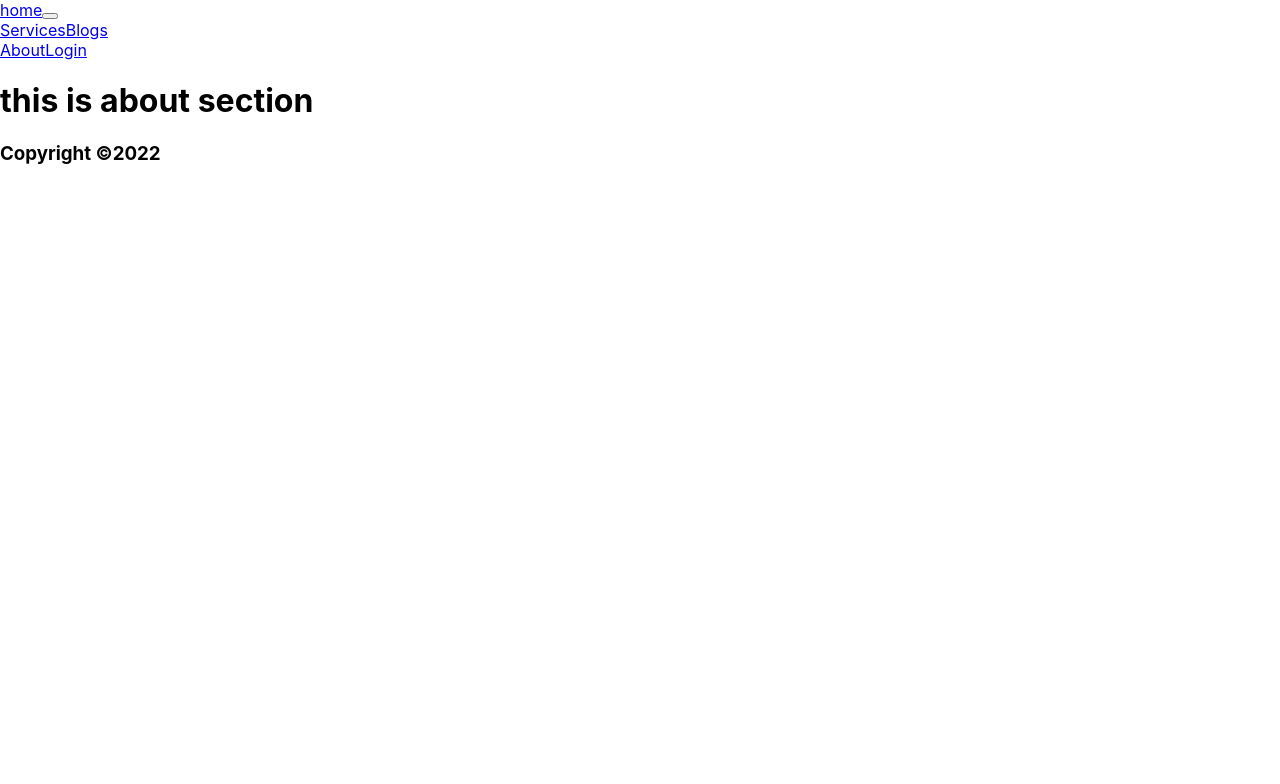
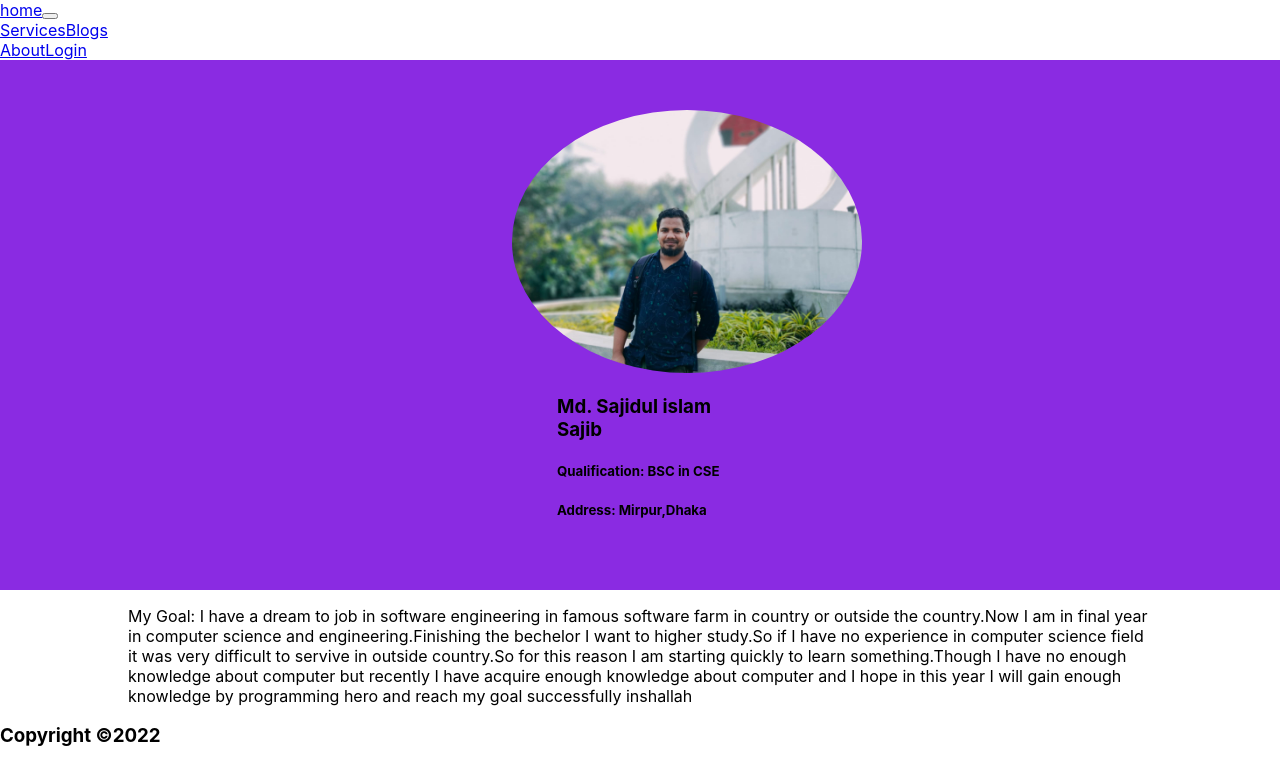
Before and after one commit to sajib-rana/independent-service-provider-10, a React (Create React App) app: page /about in a window 1280 px wide. Shown: the top 784 px of the page. Built offline with nearby package versions, Linux system fonts and the light colour scheme; no server answers; the HTML template or start-up script is replaced by a standard one.

Commit message:
email verification and toast

```diff
--- a/package.json
+++ b/package.json
@@ -14,6 +14,7 @@
     "react-firebase-hooks": "^5.0.3",
     "react-router-dom": "^6.3.0",
     "react-scripts": "5.0.1",
+    "react-toastify": "^8.2.0",
     "web-vitals": "^2.1.4"
   },
   "scripts": {
--- a/src/Pages/Home/About/About.css
+++ b/src/Pages/Home/About/About.css
@@ -0,0 +1,17 @@
+.img-style{
+    width: 350px;
+    padding: 0 auto;
+    border-radius: 50%;
+
+}
+.profile{
+    background-color: blueviolet;
+    padding: 50px 40%;
+}
+.information{
+    margin: 10px 45px;
+}
+.goal{
+  width: 80%;
+  margin: 10px auto;
+}
--- a/src/Pages/Home/About/About.js
+++ b/src/Pages/Home/About/About.js
@@ -1,11 +1,33 @@
-import React from 'react';
+import React from "react";
+import "./About.css";
+import sajib from "../../../images/sajib.jpeg";
 
 const About = () => {
-    return (
-        <div>
-            <h1>this is about section</h1>
+  return (
+    <div>
+      <div className="profile">
+        <img className="img-style" src={sajib} alt="" />
+        <div className="information">
+          <h3>Md. Sajidul islam Sajib</h3>
+          <h5>Qualification: BSC in CSE</h5>
+          <h5>Address: Mirpur,Dhaka</h5>
         </div>
-    );
+      </div>
+      <div className="goal">
+        <p>
+          My Goal: I have a dream to job in software engineering in famous
+          software farm in country or outside the country.Now I am in final year
+          in computer science and engineering.Finishing the bechelor I want to
+          higher study.So if I have no experience in computer science field it
+          was very difficult to servive in outside country.So for this reason I
+          am starting quickly to learn something.Though I have no enough
+          knowledge about computer but recently I have acquire enough knowledge
+          about computer and I hope in this year I will gain enough knowledge by
+          programming hero and reach my goal successfully inshallah
+        </p>
+      </div>
+    </div>
+  );
 };
 
 export default About;
--- a/src/Pages/Login/Login/Login.js
+++ b/src/Pages/Login/Login/Login.js
@@ -1,9 +1,11 @@
 import React, { useRef } from 'react';
-import { Button, Form } from 'react-bootstrap';
-import { useSignInWithEmailAndPassword } from 'react-firebase-hooks/auth';
+import { Button, Form, Toast } from 'react-bootstrap';
+import { useSendPasswordResetEmail, useSignInWithEmailAndPassword } from 'react-firebase-hooks/auth';
 import { Link, useLocation, useNavigate } from 'react-router-dom';
 import auth from '../../../firebase.init';
 import SocialLogin from './SocialLogin/SocialLogin';
+import { ToastContainer, toast } from "react-toastify";
+import "react-toastify/dist/ReactToastify.css";
 
 const Login = () => {
     const emailRef = useRef('')
@@ -18,7 +20,10 @@ const Login = () => {
   error,
 ] = useSignInWithEmailAndPassword(auth);
 
-  if(user){
+const [sendPasswordResetEmail] =
+     useSendPasswordResetEmail(auth);
+
+     if(user){
      navigate(from, { replace: true });
   }
     const handleSubmit = event =>{
@@ -27,29 +32,68 @@ const Login = () => {
           const password = passwordRef.current.value;
           signInWithEmailAndPassword(email, password)
     }
-
+    const resetPassword = async() =>{
+      const email = emailRef.current.value;
+      if(email){
+         await sendPasswordResetEmail(email);
+         toast("Sent email");
+      }
+      else{
+        toast('Please enter your email address');
+      }
+    }
     const navigateRegister = event =>{
           navigate('/register')
     }
     return (
-      <div className='container w-50'>
-        <h1 className='text-primary text-center'>Please Login</h1>
+      <div className="container w-50">
+        <h1 className="text-primary text-center">Please Login</h1>
         <Form onSubmit={handleSubmit}>
           <Form.Group className="mb-3" controlId="formBasicEmail">
-            <Form.Control ref={emailRef} type="email" placeholder="Enter email" required/>
+            <Form.Control
+              ref={emailRef}
+              type="email"
+              placeholder="Enter email"
+              required
+            />
           </Form.Group>
           <Form.Group className="mb-3" controlId="formBasicPassword">
-            <Form.Control ref={passwordRef} type="password" placeholder="Password" required/>
+            <Form.Control
+              ref={passwordRef}
+              type="password"
+              placeholder="Password"
+              required
+            />
           </Form.Group>
-          <Form.Group className="mb-3" controlId="formBasicCheckbox">
-            <Form.Check type="checkbox" label="Check me out" />
-          </Form.Group>
-          <Button variant="primary" type="submit">
-            Submit
+          <Button
+            className="w-50 mx-auto d-block"
+            variant="primary"
+            type="Submit"
+          >
+            Login
           </Button>
         </Form>
-        <p>New to super body fitness? <Link to='/register' className='text-danger text-decoration-none' onClick={navigateRegister}>Please Register</Link></p>
+        <p>
+          New to super body fitness?{" "}
+          <Link
+            to="/register"
+            className="text-primary text-decoration-none"
+            onClick={navigateRegister}
+          >
+            Please Register
+          </Link>
+        </p>
+        <p>
+          Forget password?{" "}
+          <button
+            className="btn btn-link text-primary text-decoration-none"
+            onClick={resetPassword}
+          >
+            Reset Password
+          </button>
+        </p>
         <SocialLogin></SocialLogin>
+        <ToastContainer />
       </div>
     );
 };
--- a/src/Pages/Login/Register/Register.css
+++ b/src/Pages/Login/Register/Register.css
@@ -6,8 +6,16 @@
     display: block;
     width: 100%;
     height: 50px;
+    border: 1px solid lightgrey;
+    border-radius: 10px;
     padding-left: 10px;
     font-size: 18px;
     margin-bottom: 15px;
 
 }
+.register-btn{
+    background-color: aqua;
+}
+.register-btn:hover{
+    background-color: aquamarine;
+}
--- a/src/Pages/Login/Register/Register.js
+++ b/src/Pages/Login/Register/Register.js
@@ -6,12 +6,8 @@ import './Register.css'
 import SocialLogin from '../Login/SocialLogin/SocialLogin';
 
 const Register = () => {
-    const [
-  createUserWithEmailAndPassword,
-  user,
-  loading,
-  error,
-] = useCreateUserWithEmailAndPassword(auth);
+    const [createUserWithEmailAndPassword, user, loading, error] =
+      useCreateUserWithEmailAndPassword(auth, { sendEmailVerification : true});
     const navigate = useNavigate()
 
     const navigateLogin = () =>{
@@ -36,7 +32,7 @@ const Register = () => {
                 <input type="email" name="email" id="" placeholder='Your email' required/>
 
                 <input type="password" name="password" id="" placeholder='Your password' required/>
-                <input type="submit" value="Register" />
+                <input className='register-btn' type="submit" value="Register" />
 
             </form>
             <p>Already have an account ? <Link to='/login' className='text-danger text-decoration-none' onClick={navigateLogin}>Please Login</Link></p>
--- a/src/Pages/Login/RequireAuth/RequireAuth.js
+++ b/src/Pages/Login/RequireAuth/RequireAuth.js
@@ -2,10 +2,14 @@ import React from 'react';
 import { useAuthState } from 'react-firebase-hooks/auth';
 import { Navigate, useLocation } from 'react-router-dom';
 import auth from '../../../firebase.init';
+import Loading from '../../Shared/Loading/Loading';
 
 const RequireAuth = ({children}) => {
-    const [user] = useAuthState(auth);
+    const [user, loading ] = useAuthState(auth);
     const location = useLocation()
+    if(loading){
+        return <Loading></Loading>
+    }
     if(!user){
         return <Navigate to="/login" state={{ from: location }} replace />;
     }
--- /dev/null
+++ b/src/Pages/Shared/Loading/Loading.js
@@ -0,0 +1,12 @@
+import React from 'react';
+import { Spinner } from 'react-bootstrap';
+
+const Loading = () => {
+    return (
+      <div style={{height:'400px'}} className='w-100 d-flex justify-content-center align-items-center'>
+        <Spinner animation="border" variant="primary" />
+      </div>
+    );
+};
+
+export default Loading;
```
Also changed, not shown: src/images/sajib.jpeg (added), 1 other file (tests, documents, lock files or other folders).
